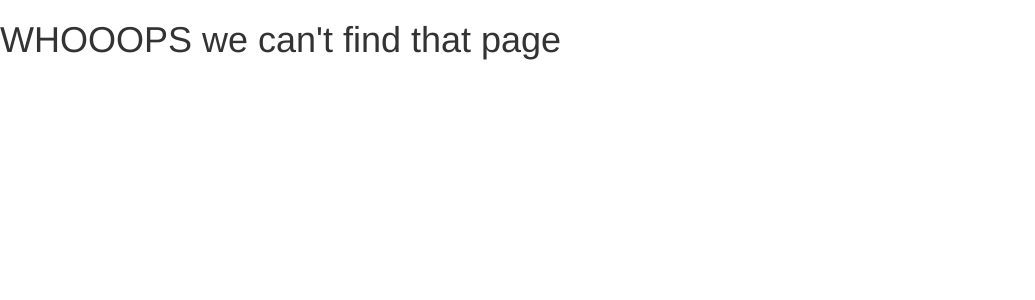
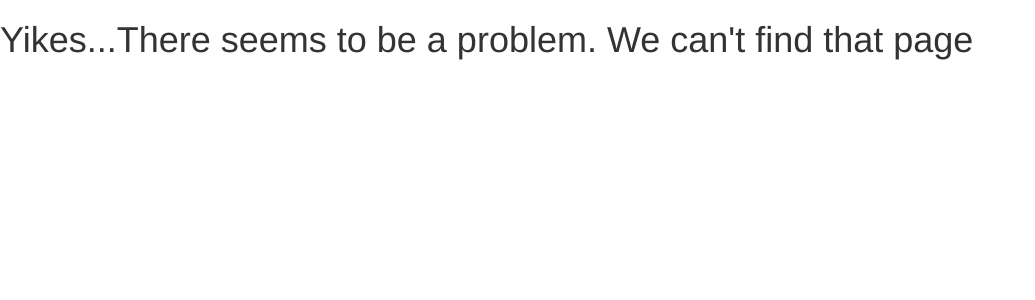
Before and after one commit to AlexKarari/News-highlights, a Flask app: template app/templates/fourOfour.html in a window 1280 px wide. Shown: the part 52-352 px from the top of the page, without its empty margins (0-1035 px from the left). Run offline with Flask 2, Linux system fonts and the light colour scheme; the template is opened without the code that fills it, so the values that code supplies are empty; some libraries are stand-ins or nearby versions.

Commit message:
error page
Error message included

```diff
--- a/app/templates/fourOfour.html
+++ b/app/templates/fourOfour.html
@@ -1,4 +1,5 @@
 {% extends 'base.html'%}
+
 {% block content %}
-<h1>WHOOOPS we can't find that page</h1>
+<h1>Yikes...There seems to be a problem. We can't find that page</h1>
 {% endblock %}
```
